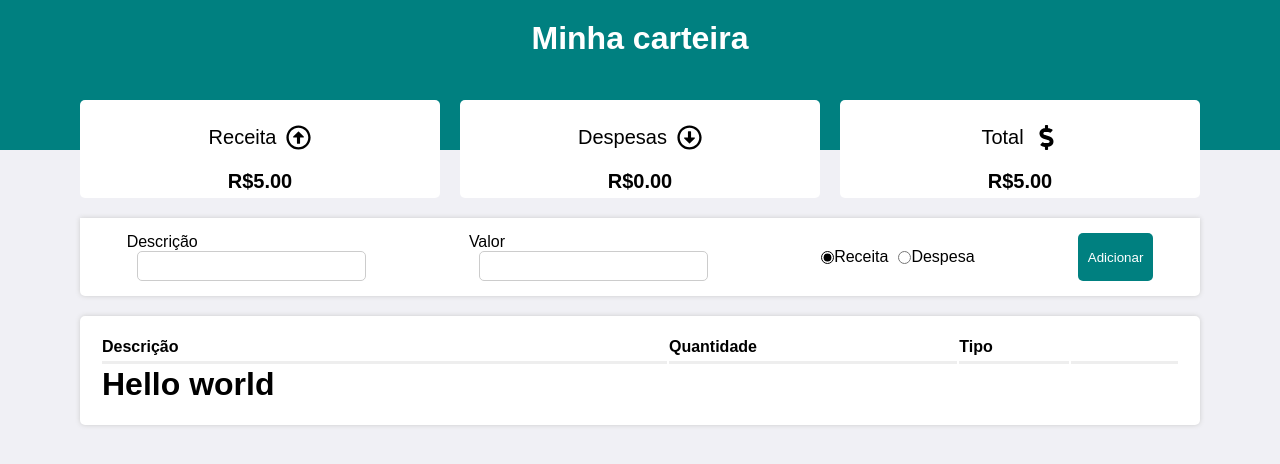
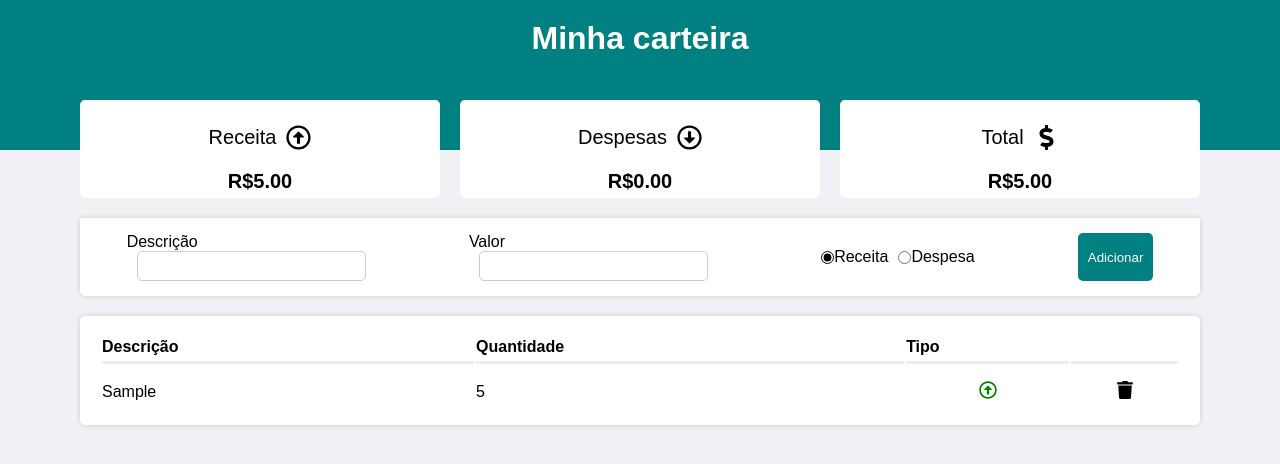
Before and after one commit to gabisartori/financeiro, a React (Create React App) app: page / in a window 1280 px wide. Both pictures are taken after typing "Sample", "5" into the empty fields and a click on the button "Adicionar". Shown: the top 464 px of the page. Built offline with nearby package versions, Linux system fonts and the light colour scheme.

Commit message:
Items da lista de entradas

```diff
--- a/src/components/GridItem/index.tsx
+++ b/src/components/GridItem/index.tsx
@@ -1,4 +1,10 @@
 import * as C from './style';
+import {
+    FaRegArrowAltCircleUp,
+    FaRegArrowAltCircleDown,
+    FaTrash,
+  } from "react-icons/fa";
+
 
 type entrada = {
     id: number,
@@ -15,6 +21,17 @@ type GridItemProps = {
 
 export default function GridItem(props: GridItemProps){
     return(
-        <h1>Hello world</h1>
+        <C.Tr>
+            <C.Td>{props.item.desc}</C.Td>
+            <C.Td>{props.item.quant}</C.Td>
+            <C.Td style={{textAlign: 'center'}}>{props.item.gasto? (
+                <FaRegArrowAltCircleDown color="red" />) : (
+                <FaRegArrowAltCircleUp color="green" />)}
+            </C.Td>
+            <C.Td style={{textAlign: 'center'}}>
+                <FaTrash onClick={() => props.onDelete(props.item.id)} />
+            </C.Td>
+
+        </C.Tr>
     )
 }
--- a/src/components/GridItem/style.tsx
+++ b/src/components/GridItem/style.tsx
@@ -1 +1,13 @@
 import styled from "styled-components";
+
+export const Tr = styled.tr``;
+
+export const Td = styled.td`
+    padding-top: 15px;
+    word-break: break-all;
+
+    svg{
+        width: 18px;
+        height: 18px;
+    }
+`;
```
